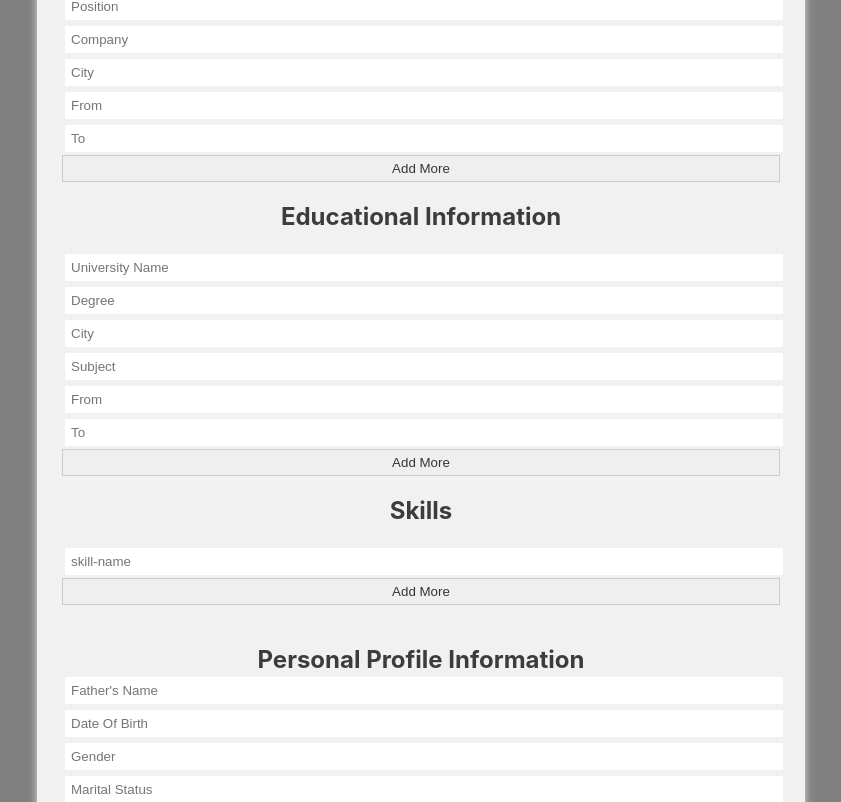
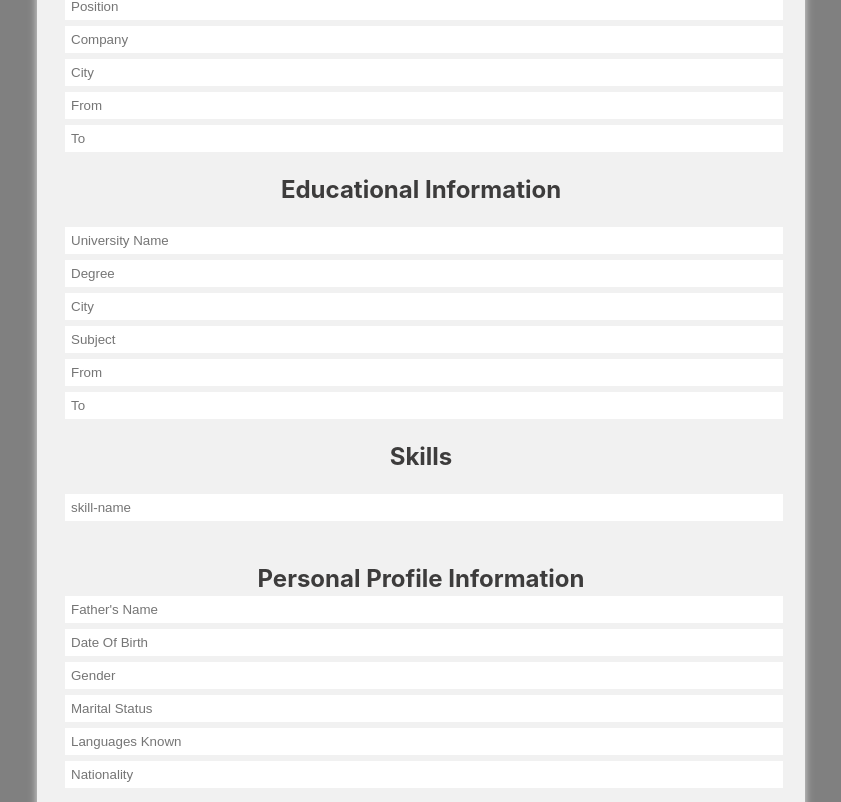
Before and after one commit to golammostafa13/cv-creator, a React (Create React App) app: page / in a window 1280 px wide. Shown: the part 477-1279 px from the top of the page, without its empty margins (219-1060 px from the left). Built offline with nearby package versions, Linux system fonts and the light colour scheme.

Commit message:
add more button show and not show

```diff
--- a/src/components/Cv.js
+++ b/src/components/Cv.js
@@ -1,8 +1,8 @@
 import React from 'react';
 import CVeducational from './Cveducational';
 import CVexperience from './Cvexperience';
+import CVskill from './Cvskills';
 import photoDevice from './images/logo.svg';
-import CVskill from './Cvskills';
 const Cv = (props) => {
     let {firstName, lastName, photo: photoURL, title, description, email, phoneNumber, address} = props.state.personal;
 
@@ -31,42 +31,51 @@ const Cv = (props) => {
             </section>
             <section className="cv-academic">
                 <h1>ACADEMIC QUALIFICATION</h1>
-                <CVeducational
-                    educational={educational}>
-                </CVeducational>
                 {
                     educationalTasks.map(edu =>
                         <CVeducational
+                            addMoreBtn={false}
                             key={Math.random()}
                             educational={edu}>
                         </CVeducational>)
                 }
+
+                <CVeducational
+                    educational={educational}
+                    addMoreBtn={true}>
+                </CVeducational>
             </section>
             <section className='cv-experience'>
                 <h1>EXPERIENCE</h1>
-                <CVexperience
-                    experience={experience}>
-                </CVexperience>
+
                 {
                     experienceTasks.map(ex =>
                         <CVexperience
                             key={Math.random()}
+                            addMoreBtn={false}
                             experience={ex}>
                         </CVexperience>)
                 }
+                <CVexperience
+                    experience={experience}
+                    addMoreBtn={true}>
+                </CVexperience>
             </section>
             <section className="cv-skill">
                 <h1>PERSONAL SKILLS</h1>
-                <CVskill
-                    skills={skills}>
-                </CVskill>
+
                 {
                     skillsTasks.map(sk =>
                         <CVskill
                             key={Math.random()}
+                            addMoreBtn={false}
                             skills={sk}>
                         </CVskill>)
                 }
+                <CVskill
+                    skills={skills}
+                    addMoreBtn={true}>
+                </CVskill>
             </section>
             <section className="cv-personal">
                 <h1>PERSONAL PROFILE</h1>
--- a/src/components/SingleEducation.js
+++ b/src/components/SingleEducation.js
@@ -2,7 +2,7 @@ import React from 'react';
 
 const SingleEducation = (props) => {
     // console.log(props.SingleEducation);
-    const {handleChange,  handleSubmit, educational} = props;
+    const {handleChange,  handleSubmit, educational, addMoreBtn} = props;
     const {universityName, degree, city, subject, from, to} = educational;
     return (
         <div className="form-info">
@@ -13,7 +13,7 @@ const SingleEducation = (props) => {
                 <input type="text" className="educational" placeholder="Subject" value={subject} onChange={handleChange} name="subject"></input>
                 <input type="text" className="educational" placeholder="From" value={from} onChange={handleChange} name="from"></input>
                 <input type="text" className="educational" placeholder="To" value={to} onChange={handleChange} name="to"></input>
-                <button type="submit">Add More</button>
+                {addMoreBtn && <button type="submit">Add More</button>}
             </form>
         </div>
     );
--- a/src/components/SingleExperience.js
+++ b/src/components/SingleExperience.js
@@ -1,7 +1,7 @@
 import React from 'react';
 
 const SingleExperience = (props) => {
-    const {handleChange, experience, handleSubmit} = props;
+    const {handleChange, experience, handleSubmit, addMoreBtn} = props;
     const {position, company, city, from, to} = experience;
     return (
         <div className="form-info">
@@ -11,7 +11,7 @@ const SingleExperience = (props) => {
                 <input type="text" className="experience" placeholder="City" value={city} onChange={handleChange} name="city"></input>
                 <input type="text" className="experience" placeholder="From" value={from} onChange={handleChange} name="from"></input>
                 <input type="text" className="experience" placeholder="To" value={to} onChange={handleChange} name="to"></input>
-                <button type="submit">Add More</button>
+                {addMoreBtn && <button type="submit">Add More</button>}
             </form>
         </div>
     );
--- a/src/components/SingleSkills.js
+++ b/src/components/SingleSkills.js
@@ -1,13 +1,13 @@
 import React from 'react';
 
 const SingleSkills = (props) => {
-    const {handleChange, handleSubmit, skills} = props;
+    const {handleChange, handleSubmit, skills, addMoreBtn} = props;
     const {skill} = skills;
     return (
         <div className="form-info">
             <form className="skillsTasks" onSubmit={handleSubmit}>
                 <input type="text" className="skills" placeholder="skill-name" value={skill} onChange={handleChange} name="skill"></input>
-                <button type="submit">Add More</button>
+                {addMoreBtn && <button type="submit">Add More</button>}
             </form>
         </div>
     );
```
